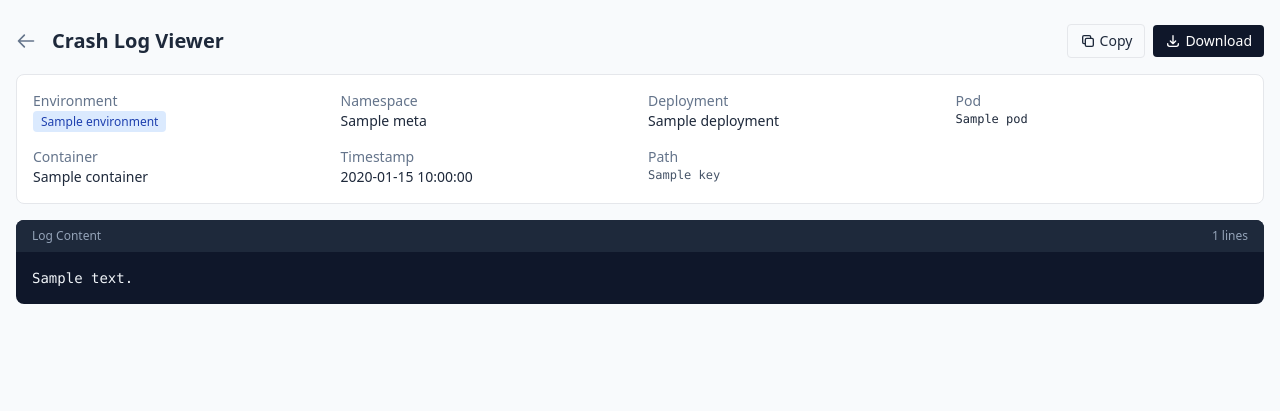
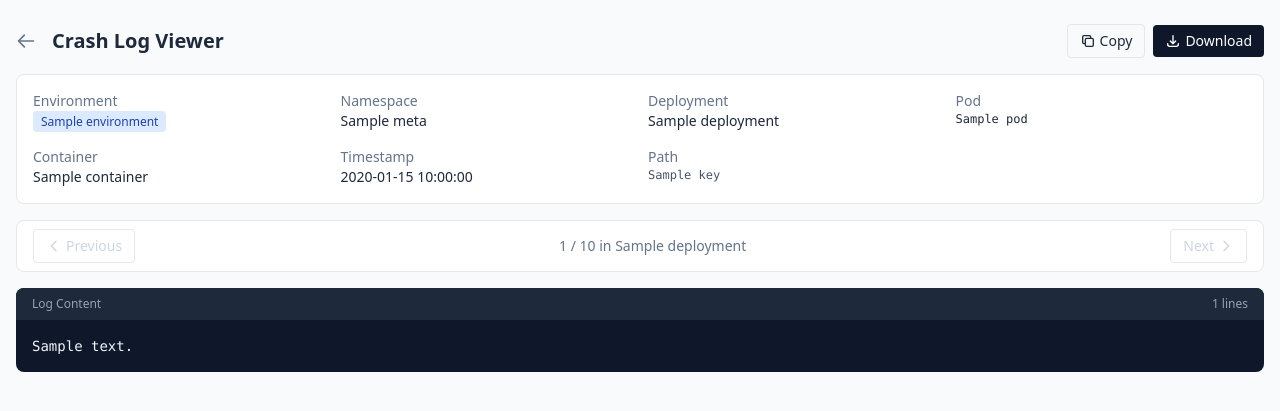
Before and after one commit to nicoko93/ops, a Flask app: template app/templates/crash_logs/view.html in a window 1280 px wide. Shown: the part 53-464 px from the top of the page. Run offline with Flask 3, Linux system fonts and the light colour scheme; the template is opened without the code that fills it: most values are stand-ins (such as "Sample title", 1, 10 or a date in 2020); parts of the project's set-up code (start-up, migrations or seed data) failed here and were passed over; some libraries are stand-ins or nearby versions.

Commit message:
add prev/next navigation to crash log viewer
Navigate between logs within the same deployment folder with
previous/next buttons. Shows current position (e.g., "3 / 12").

Co-Authored-By: Claude Opus 4.5 <noreply@anthropic.com>

```diff
--- a/app/routes.py
+++ b/app/routes.py
@@ -23,7 +23,8 @@ from .storage import (
 from .models import TestRun, TestResult, SessionLocal
 from .crash_logs import (
     list_crash_logs, group_logs_by_hierarchy,
-    get_crash_log_content, get_crash_log_signed_url, parse_crash_log_path
+    get_crash_log_content, get_crash_log_signed_url, parse_crash_log_path,
+    get_sibling_logs
 )
 
 # ---------- UI ----------
@@ -436,11 +437,13 @@ def list_logs(env=None, namespace=None):
 def view_log(key):
     content = get_crash_log_content(key)
     meta = parse_crash_log_path(key)
+    siblings = get_sibling_logs(key)
     return render_template(
         "crash_logs/view.html",
         content=content,
         meta=meta,
         key=key,
+        siblings=siblings,
         user=session.get("user"),
     )
 
--- a/app/templates/crash_logs/view.html
+++ b/app/templates/crash_logs/view.html
@@ -70,6 +70,54 @@
   </div>
   {% endif %}
 
+  {% if siblings and siblings.total > 1 %}
+  <div class="flex items-center justify-between bg-white border rounded-lg px-4 py-2">
+    <div class="flex items-center gap-2">
+      {% if siblings.prev %}
+      <a href="{{ url_for('crash_logs.view_log', key=siblings.prev.path) }}"
+         class="flex items-center gap-1 px-3 py-1.5 text-sm border rounded hover:bg-slate-50"
+         title="{{ siblings.prev.container }} - {{ siblings.prev.timestamp.strftime('%Y-%m-%d %H:%M:%S') }}">
+        <svg class="w-4 h-4" fill="none" stroke="currentColor" viewBox="0 0 24 24">
+          <path stroke-linecap="round" stroke-linejoin="round" stroke-width="2" d="M15 19l-7-7 7-7"></path>
+        </svg>
+        Previous
+      </a>
+      {% else %}
+      <span class="flex items-center gap-1 px-3 py-1.5 text-sm border rounded text-slate-300 cursor-not-allowed">
+        <svg class="w-4 h-4" fill="none" stroke="currentColor" viewBox="0 0 24 24">
+          <path stroke-linecap="round" stroke-linejoin="round" stroke-width="2" d="M15 19l-7-7 7-7"></path>
+        </svg>
+        Previous
+      </span>
+      {% endif %}
+    </div>
+
+    <span class="text-sm text-slate-500">
+      {{ siblings.current_index }} / {{ siblings.total }} in <span class="font-medium">{{ meta.deployment }}</span>
+    </span>
+
+    <div class="flex items-center gap-2">
+      {% if siblings.next %}
+      <a href="{{ url_for('crash_logs.view_log', key=siblings.next.path) }}"
+         class="flex items-center gap-1 px-3 py-1.5 text-sm border rounded hover:bg-slate-50"
+         title="{{ siblings.next.container }} - {{ siblings.next.timestamp.strftime('%Y-%m-%d %H:%M:%S') }}">
+        Next
+        <svg class="w-4 h-4" fill="none" stroke="currentColor" viewBox="0 0 24 24">
+          <path stroke-linecap="round" stroke-linejoin="round" stroke-width="2" d="M9 5l7 7-7 7"></path>
+        </svg>
+      </a>
+      {% else %}
+      <span class="flex items-center gap-1 px-3 py-1.5 text-sm border rounded text-slate-300 cursor-not-allowed">
+        Next
+        <svg class="w-4 h-4" fill="none" stroke="currentColor" viewBox="0 0 24 24">
+          <path stroke-linecap="round" stroke-linejoin="round" stroke-width="2" d="M9 5l7 7-7 7"></path>
+        </svg>
+      </span>
+      {% endif %}
+    </div>
+  </div>
+  {% endif %}
+
   <div class="bg-slate-900 rounded-lg overflow-hidden">
     <div class="flex items-center justify-between px-4 py-2 bg-slate-800 text-slate-400 text-xs">
       <span>Log Content</span>
```
Also changed, not shown: app/crash_logs.py (+49 -0 lines).
